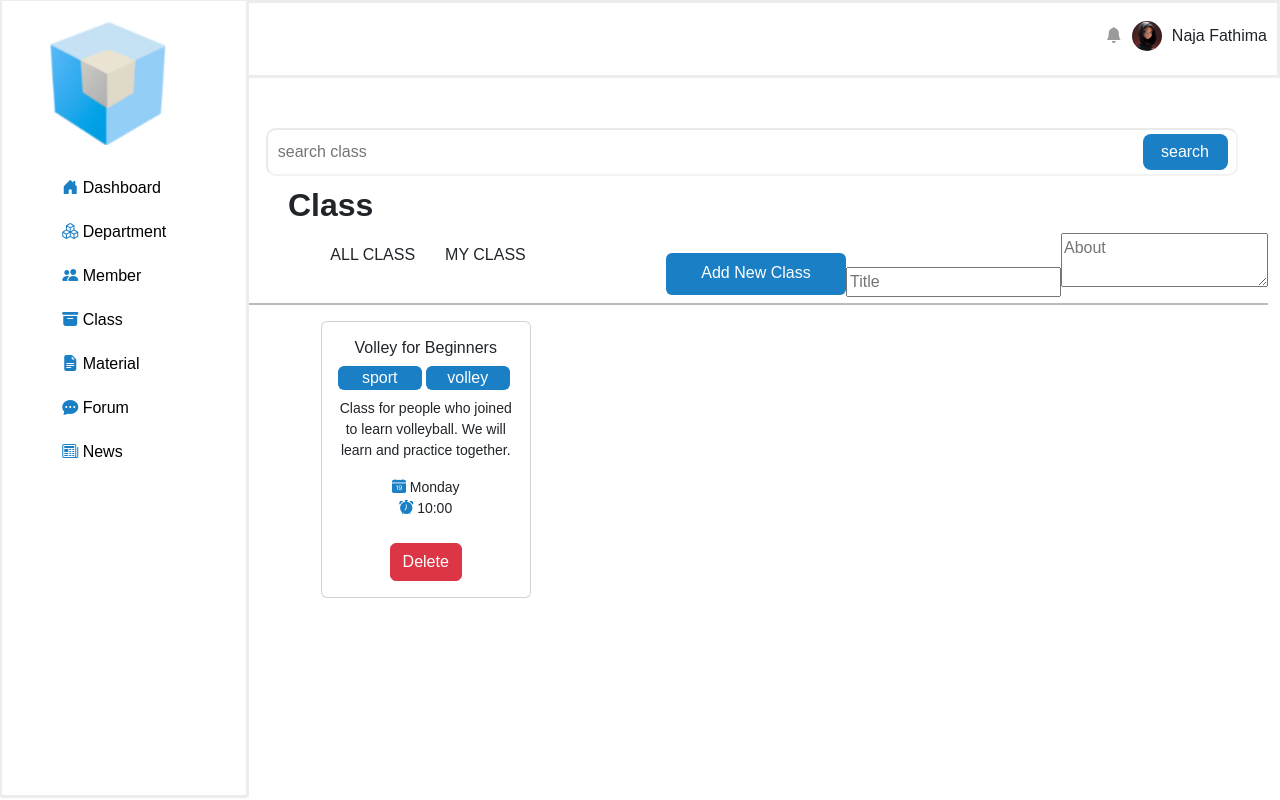
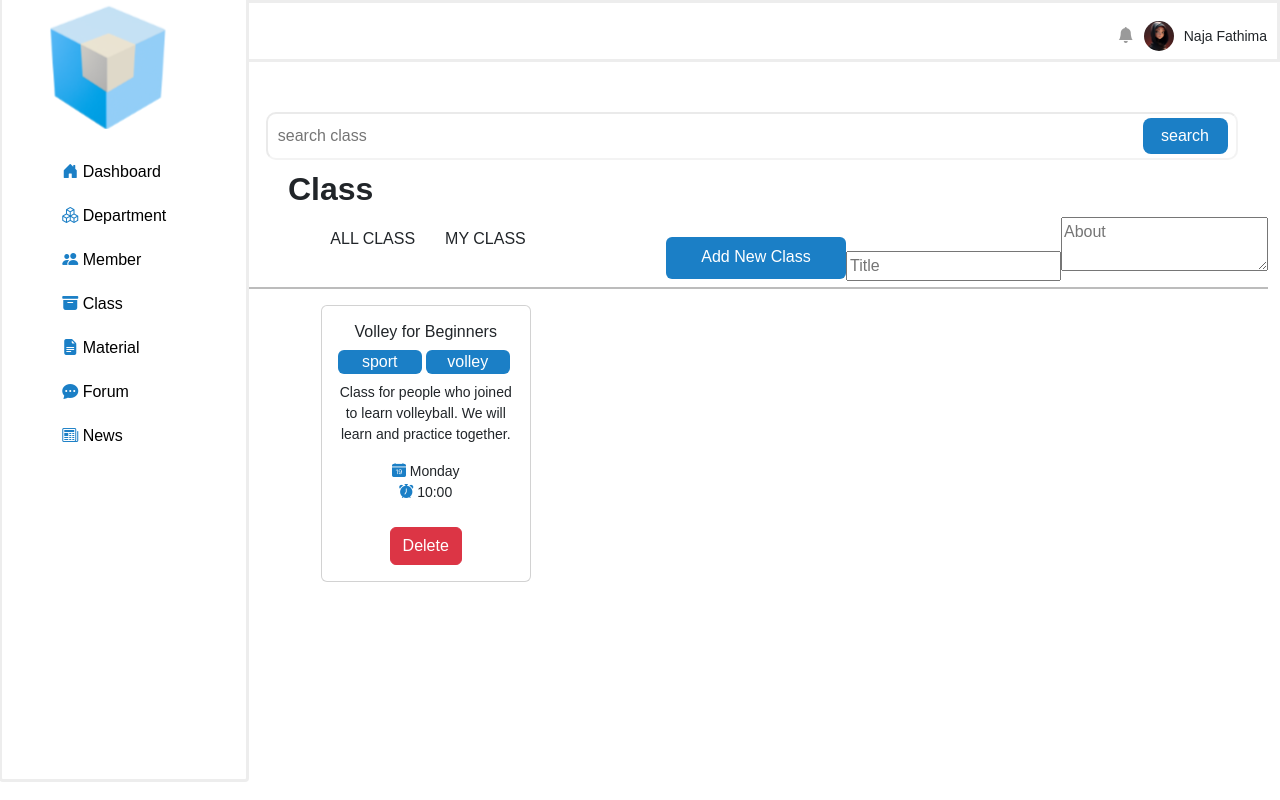
Before and after one commit to imsamuel1043/machinetest, a React (Vite) app in the folder my-react-app/: page / in a window 1280 px wide. Built offline with nearby package versions, Linux system fonts and the light colour scheme.

Commit message:
fifth commit

```diff
--- a/my-react-app/index.html
+++ b/my-react-app/index.html
@@ -1,17 +1,13 @@
 <!doctype html>
 <html lang="en">
-
   <head>
     <meta charset="UTF-8" />
     <link rel="icon" type="image/svg+xml" href="/vite.svg" />
-  <link href="https://cdn.jsdelivr.net/npm/bootstrap@5.3.2/dist/css/bootstrap.min.css" rel="stylesheet" />
     <meta name="viewport" content="width=device-width, initial-scale=1.0" />
     <title>my-react-app</title>
   </head>
-
   <body>
     <div id="root"></div>
     <script type="module" src="/src/main.jsx"></script>
   </body>
-
 </html>
--- a/my-react-app/src/assets/machine.css
+++ b/my-react-app/src/assets/machine.css
@@ -50,24 +50,33 @@
     background-color: rgb(255, 255, 255);
     display: flex;
     justify-content: end !important;
-    padding-right: 20px;
+    padding: 8px 20px;
     border: 3px solid #00000012;
+    min-height: auto;
+    font-size: 14px;
 }
+
 .profilecontainer {
     display: flex;
     align-items: center;
     gap: 10px;
 }
+
 .username{
-    font-size: 500;
+    font-weight: 500;
+    font-size: 14px;
 }
+
 .liststyle{
     list-style: none;
     padding-top: 10px;
     padding-right: 10px;
+    margin: 0;
 }
+
 .bellicon{
    color: rgba(43, 43, 43, 0.475);
+   font-size: 16px;
 }
 
 .profile{
@@ -75,8 +84,8 @@
     height: 30px;
     background-color: black;
     border-radius: 50%;
+}
 
-}
 
 /* navbar end  */
 
--- a/my-react-app/src/main.jsx
+++ b/my-react-app/src/main.jsx
@@ -3,7 +3,6 @@ import { createRoot } from 'react-dom/client'
 import App from './App.jsx'
 import './index.css'
 import "bootstrap-icons/font/bootstrap-icons.css";
-import 'bootstrap/dist/css/bootstrap.min.css'
 import 'bootstrap/dist/js/bootstrap.bundle.min.js'
 import 'bootstrap/dist/css/bootstrap.min.css';
 
--- a/package.json
+++ b/package.json
@@ -1,5 +1,6 @@
 {
   "dependencies": {
+    "bootstrap": "^5.3.8",
     "bootstrap-icons": "^1.13.1"
   }
 }
```
Also changed, not shown: my-react-app/src/Components/Nextone.jsx (deleted, +0 -140 lines), 1 other file (tests, documents, lock files or other folders). Lines whose indentation alone changed are shown as unchanged.
